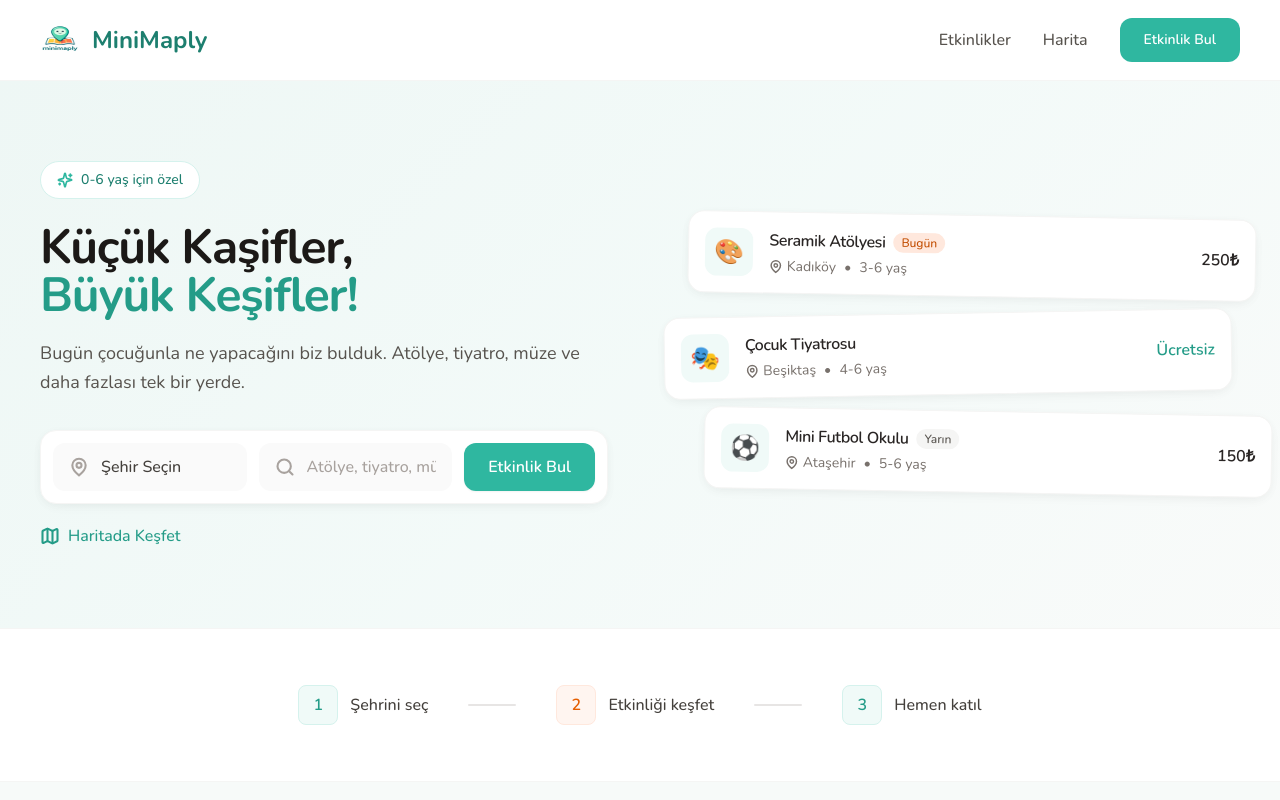
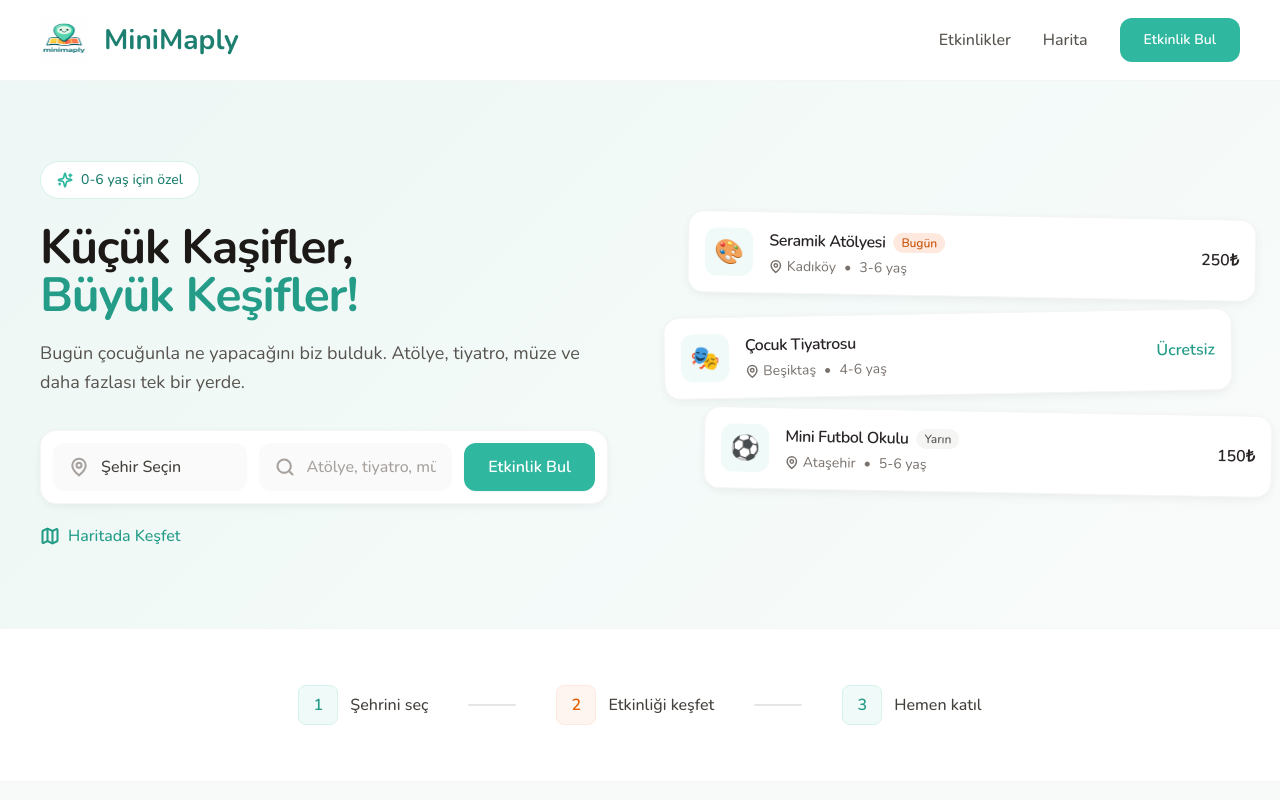
Before and after one commit to kriptoloca/minimaply, a Next.js app: page / in a window 1280 px wide. Shown: the top 800 px of the page. Built offline with nearby package versions, Linux system fonts and the light colour scheme.

Commit message:
Mobil iyileştirmeler + büyük logo

```diff
--- a/app/page.tsx
+++ b/app/page.tsx
@@ -63,16 +63,16 @@ export default function HomePage() {
               <Menu className="w-6 h-6" strokeWidth={2.5} />
             </button>
 
-            {/* Logo */}
-            <Link href="/" className="flex items-center gap-2.5 md:gap-3 group">
+            {/* Logo - Web'de daha büyük */}
+            <Link href="/" className="flex items-center gap-2.5 md:gap-4 group">
               <Image
                 src="/logo-icon.png"
                 alt="MiniMaply"
-                width={36}
-                height={36}
-                className="w-9 h-9 md:w-10 md:h-10 group-hover:scale-110 transition-transform"
+                width={48}
+                height={48}
+                className="w-9 h-9 md:w-12 md:h-12 group-hover:scale-105 transition-transform"
               />
-              <span className="font-bold text-xl md:text-2xl text-primary-700">MiniMaply</span>
+              <span className="font-bold text-xl md:text-[28px] text-primary-700">MiniMaply</span>
             </Link>
 
             {/* Search button - 44px min tap */}
```
